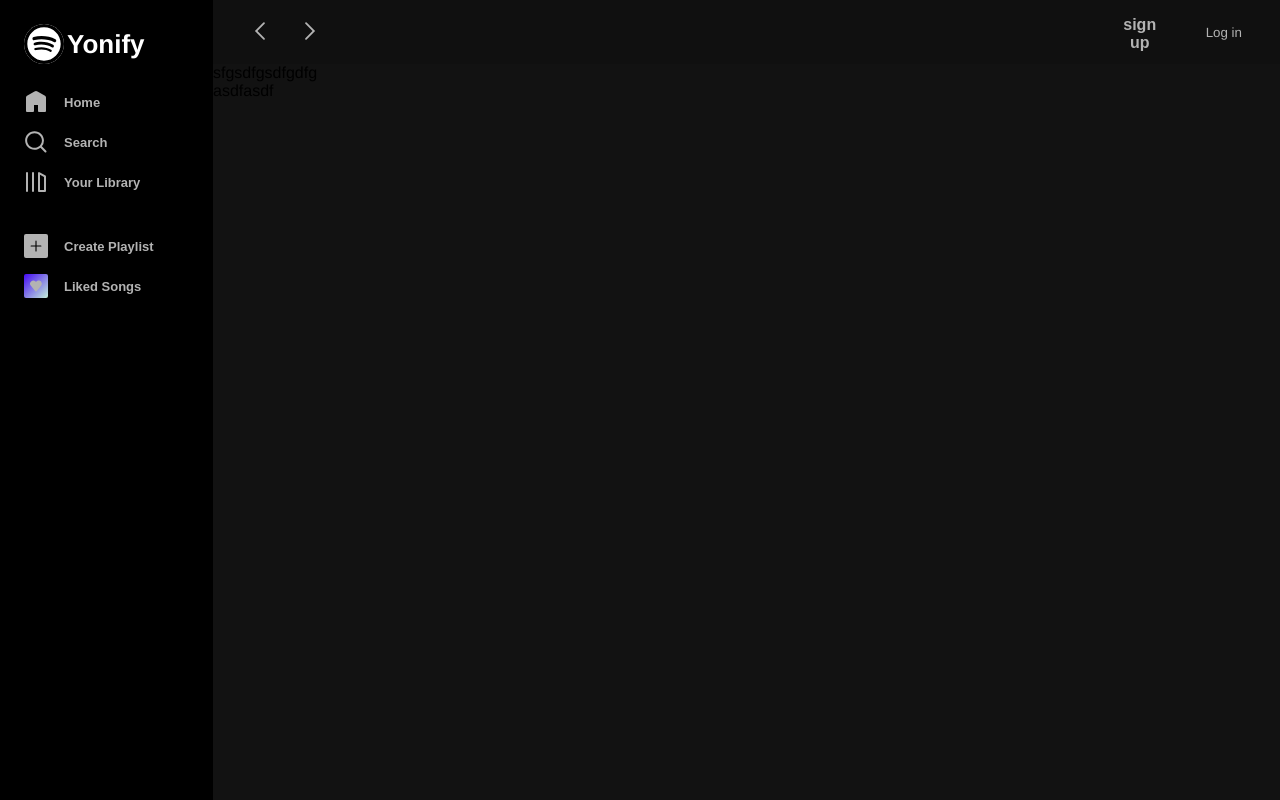
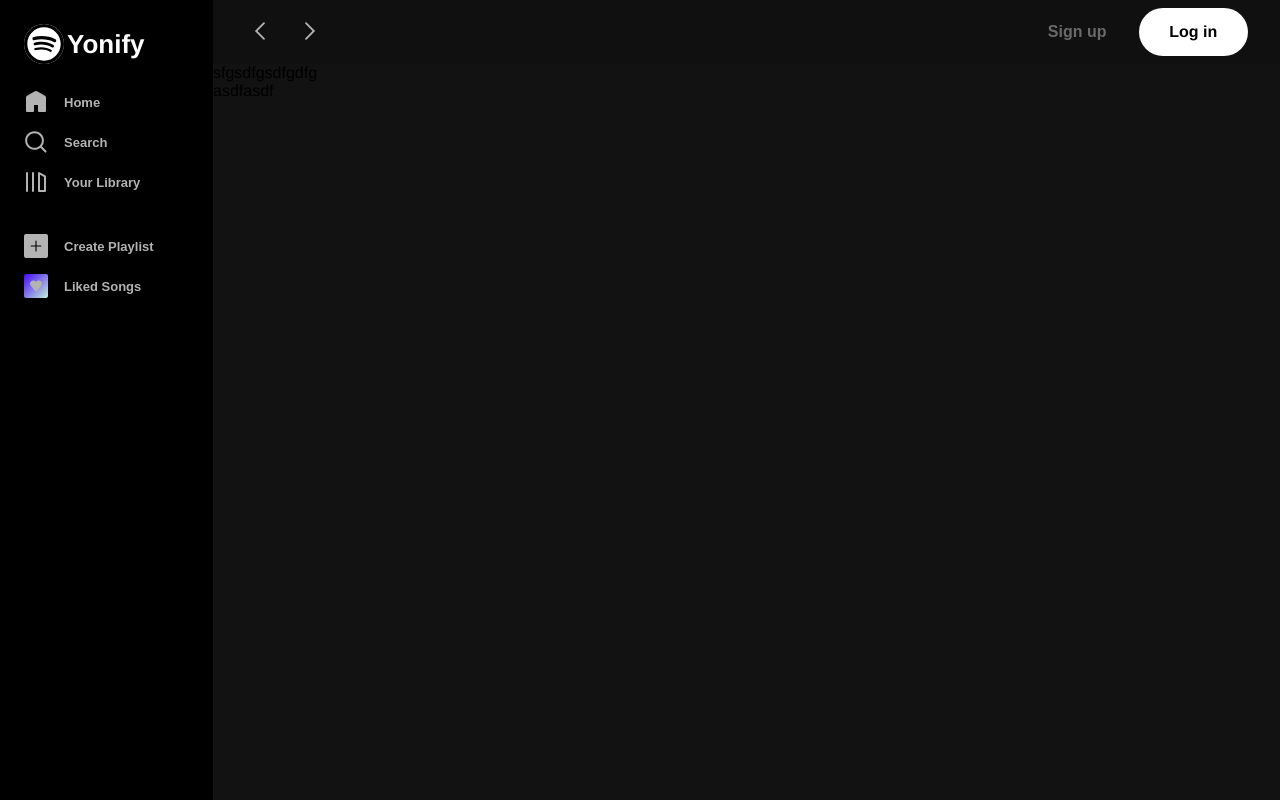
Before and after one commit to Yoniere/yonify, a React (Create React App) app: page / in a window 1280 px wide. Built offline with nearby package versions, Linux system fonts and the light colour scheme.

Commit message:
top nav bar btns fixed

```diff
--- a/src/cmps/TopNav.jsx
+++ b/src/cmps/TopNav.jsx
@@ -14,7 +14,7 @@ export const TopNav=()=> {
         </div>
 
         <div className='authorization-btns flex'>
-            <button className='signup-btn'>sign up</button>
+            <button className='signup-btn'>Sign up</button>
             <button className='login-btn'>Log in</button>
         </div>
     </section>
--- a/src/scss/cmps/_top_nav.scss
+++ b/src/scss/cmps/_top_nav.scss
@@ -1,12 +1,11 @@
 .top-nav {
     background-color: #101010;
     color: $navgreyclr;
-    // height: rem(64px);
     padding: 16px 32px;
     align-items: center;
     justify-content: space-between;
-    // position: sticky;
-    // top: 0;
+    position: sticky;
+    top: 0;
     .back-arrow,.fwd-arrow,.signup-btn,.login-btn {
         fill: $navgreyclr;
         color: $navgreyclr;
@@ -33,10 +32,21 @@
         .signup-btn {
             font-weight: 700;
             font-size: 1rem;
+            color:#6a6a6a;
             padding: 8px 32px 8px 8px;
             height: rem(48px);
-            width: rem(95.92px);
+            width: rem(99px);
             font-family: CircularSp,CircularSp-Arab,CircularSp-Hebr,CircularSp-Cyrl,CircularSp-Grek,CircularSp-Deva,sans-serif;
+        }
+        .login-btn {
+            font-weight: 700;
+            font-size: 1rem;
+            border: 0px;
+    border-radius: 500px;
+    background-color: #ffffff;
+    color:#000;
+    width: rem(109.375px);
+    height: rem(48px);
         }
 
     }
```
